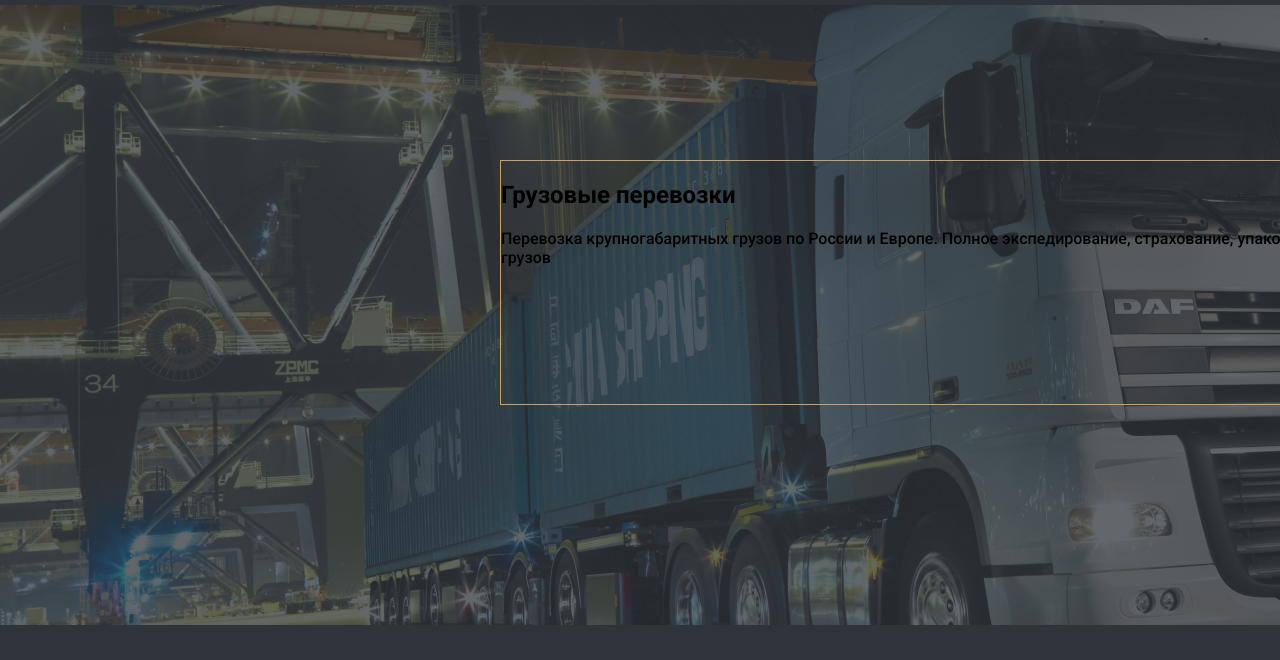
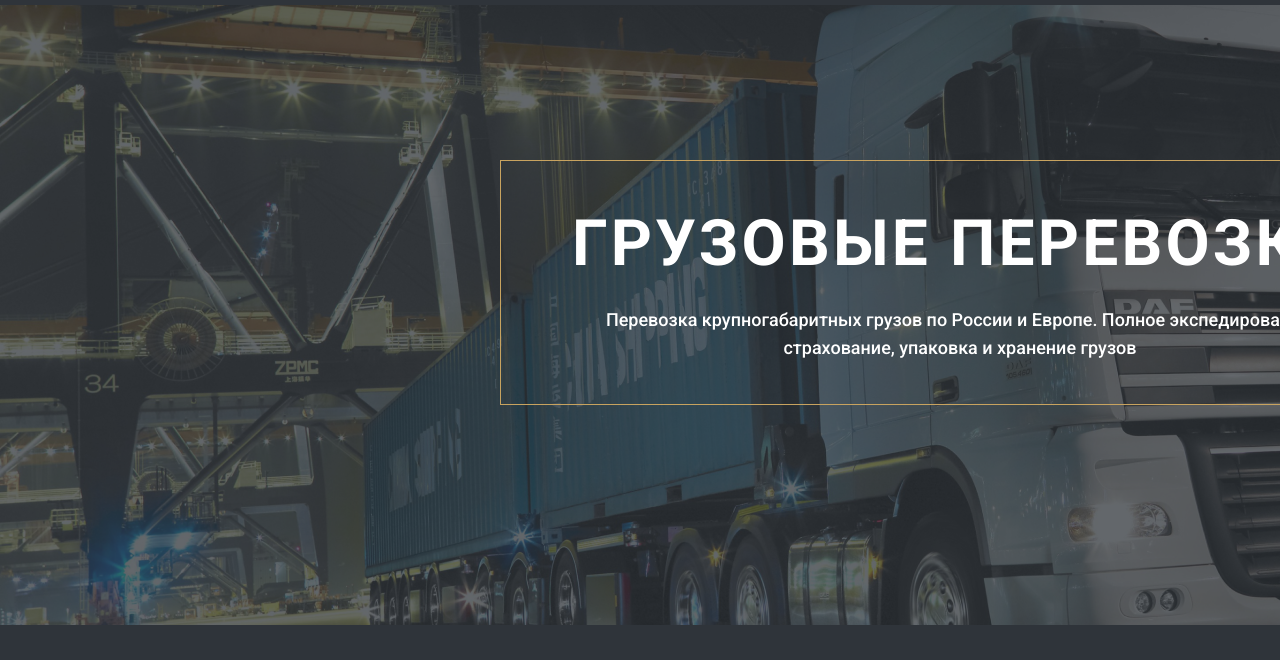
Before and after one commit to A-creater/Traffic, a plain HTML site: page index.html in a window 1280 px wide. Shown: the part 140-800 px from the top of the page. Drawn offline with Linux system fonts and the light colour scheme.

Commit message:
Закончен блок cargo

```diff
--- a/index.html
+++ b/index.html
@@ -56,6 +56,7 @@
                     <h1 class="title">Грузовые перевозки</h1>
                     <p class="title__text">Перевозка крупногабаритных грузов по России и Европе. Полное экспедирование, страхование, упаковка и хранение грузов</p>
                 </div>
+                <div class="mouse"></div>
 
             </div>
             <div class="cargo__euro">
--- a/style.css
+++ b/style.css
@@ -178,4 +178,27 @@ font-family: Roboto;
     border: 1px solid #C8A35F;
     box-sizing: border-box;
     margin-top: 155px;
+
 }
+.title{
+    font-weight: bold;
+    font-size: 64px;
+    line-height: 75px;
+    text-align: center;
+    letter-spacing: 0.05em;
+    text-transform: uppercase;
+    color: #FFFFFF;
+    margin-bottom: 25px;
+    margin-top: 45px;
+}
+.title__text{
+    font-style: normal;
+    font-weight: normal;
+    font-size: 18px;
+    line-height: 28px;
+    text-align: center;
+    color: #FFFFFF;
+    margin: 0;
+    margin-bottom: 45px;
+    padding: 0 72px;
+}
```
Also changed, not shown: img/mouse.png (added).
